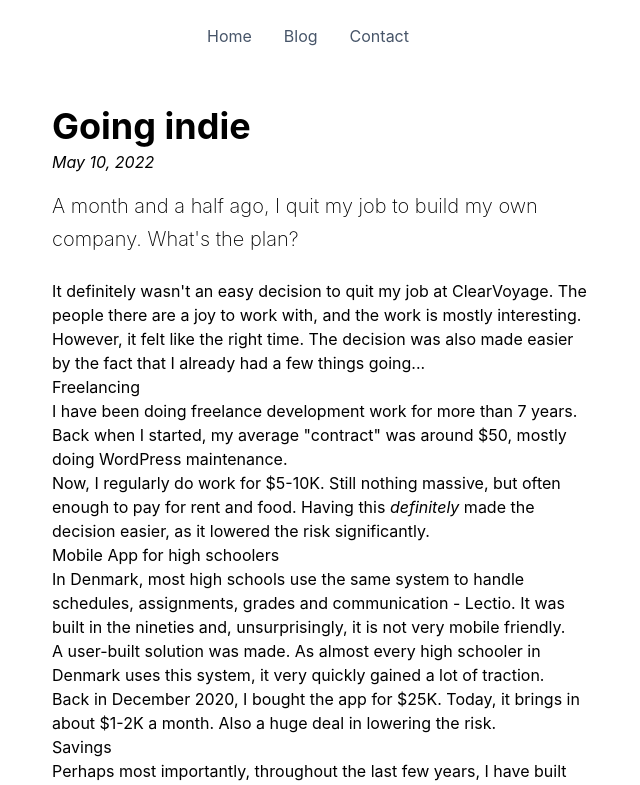
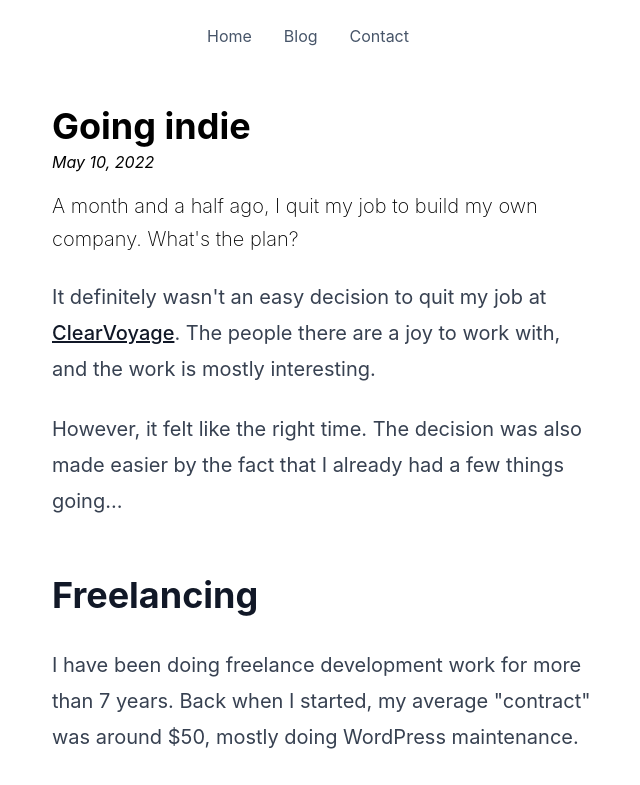
Before and after one commit to lukasgjetting/lukasgjetting, a Next.js app: page /blog/going-indie in a window 1280 px wide. Shown: the top 785 px of the page, without its empty margins (332-972 px from the left). Built offline with nearby package versions, Linux system fonts and the light colour scheme.

Commit message:
Improve blog post layout

```diff
--- a/package.json
+++ b/package.json
@@ -18,6 +18,7 @@
     "react-dom": "17.0.2"
   },
   "devDependencies": {
+    "@tailwindcss/typography": "^0.5.2",
     "@types/node": "17.0.21",
     "@types/react": "17.0.39",
     "@typescript-eslint/eslint-plugin": "^5.0.0",
--- a/src/pages/blog/[slug].tsx
+++ b/src/pages/blog/[slug].tsx
@@ -60,9 +60,13 @@ const SingleBlogPost: NextPage<SingleBlogPostProps> = ({ blogPost }) => {
             <h2 className="text-xl font-extralight leading-relaxed">
               {blogPost.excerpt}
             </h2>
-            <br />
-            {/* eslint-disable-next-line react/no-danger */}
-            <div dangerouslySetInnerHTML={{ __html: blogPost.htmlContent }} />
+            <article className="prose lg:prose-xl pb-8">
+              <div
+              // eslint-disable-next-line react/no-danger
+                dangerouslySetInnerHTML={{ __html: blogPost.htmlContent }}
+              />
+              <em>— Lukas</em>
+            </article>
           </div>
         </div>
       </main>
--- a/tailwind.config.js
+++ b/tailwind.config.js
@@ -6,5 +6,7 @@ module.exports = {
   theme: {
     extend: {},
   },
-  plugins: [],
+  plugins: [
+    require('@tailwindcss/typography'),
+  ],
 }
```
Also changed, not shown: 1 other file (tests, documents, lock files or other folders).
